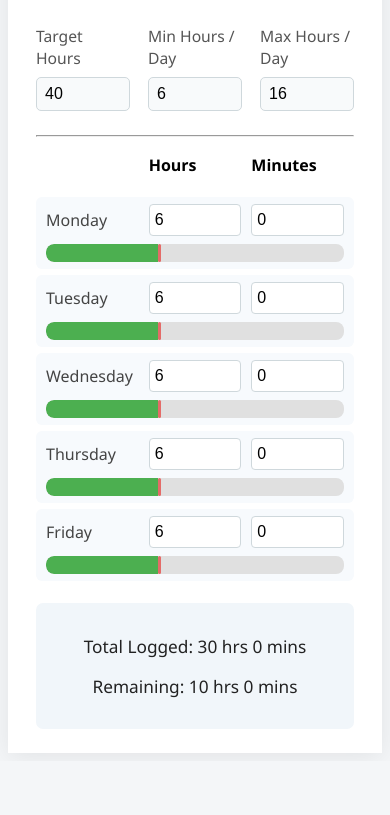
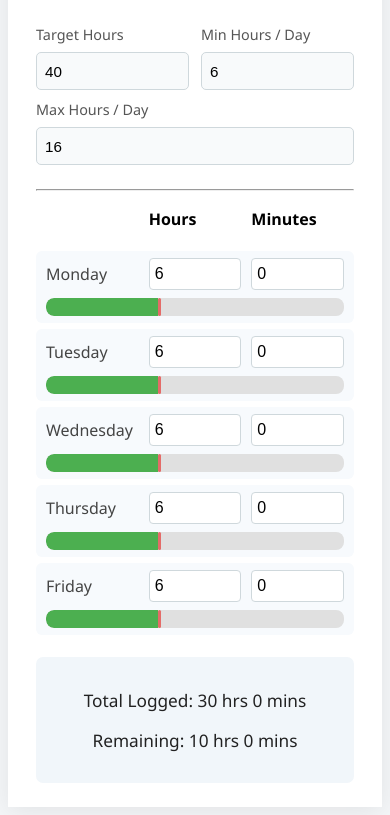
Before and after one commit to soapgb13/hours-tracker, a plain HTML site: page index.html in a window 390 px wide. Shown: the part 150-965 px from the top of the page. Before the commit the page ends 911 px from the top, so only its background shows below. Drawn offline with Linux system fonts and the light colour scheme.

Commit message:
more ui update for phones

```diff
--- a/index.html
+++ b/index.html
@@ -149,7 +149,29 @@
                 border-radius: 0;
             }
 
-            /* 🔥 KEY FIX */
+            /* Compact settings grid */
+            .settings {
+                display: grid;
+                grid-template-columns: 1fr 1fr;
+                gap: 10px 12px;
+            }
+
+            /* Make last item full width */
+            .settings > div:last-child {
+                grid-column: span 2;
+            }
+
+            .settings label {
+                font-size: 0.9rem;
+            }
+
+            .settings input[type="number"] {
+                height: 38px;
+                padding: 6px 8px;
+                font-size: 0.95rem;
+            }
+
+            /* Existing row fix */
             .row {
                 grid-template-columns: 1fr 1fr 1fr;
                 grid-template-areas:
```
